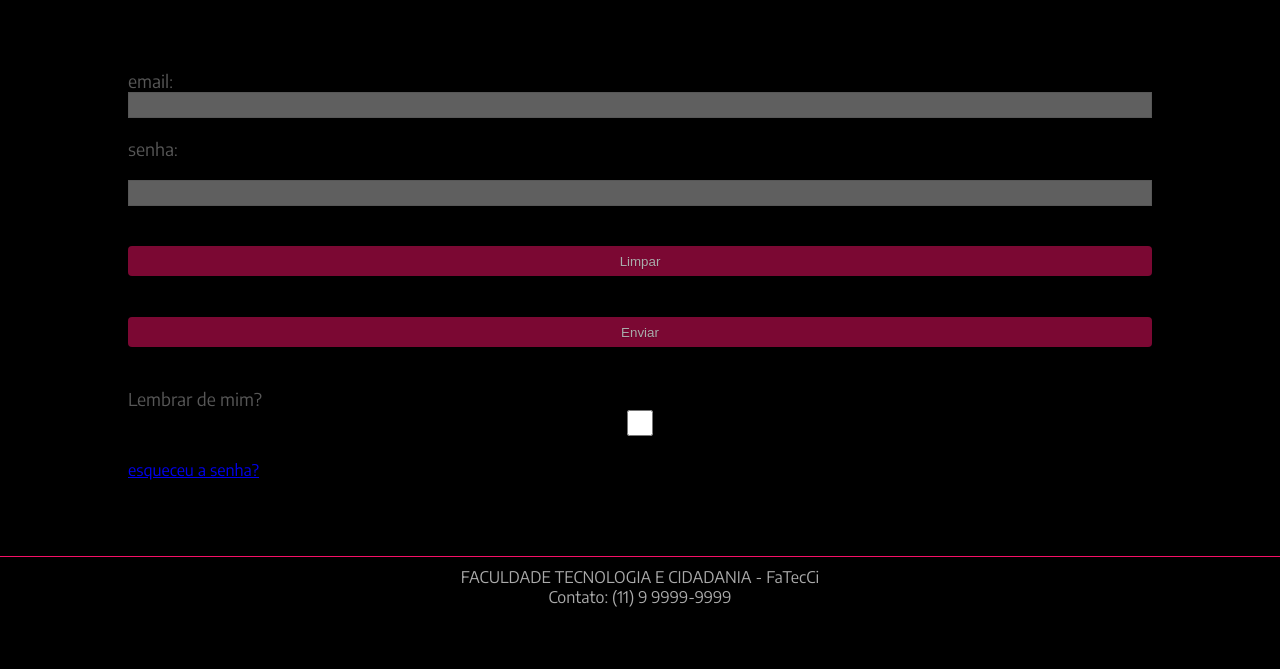
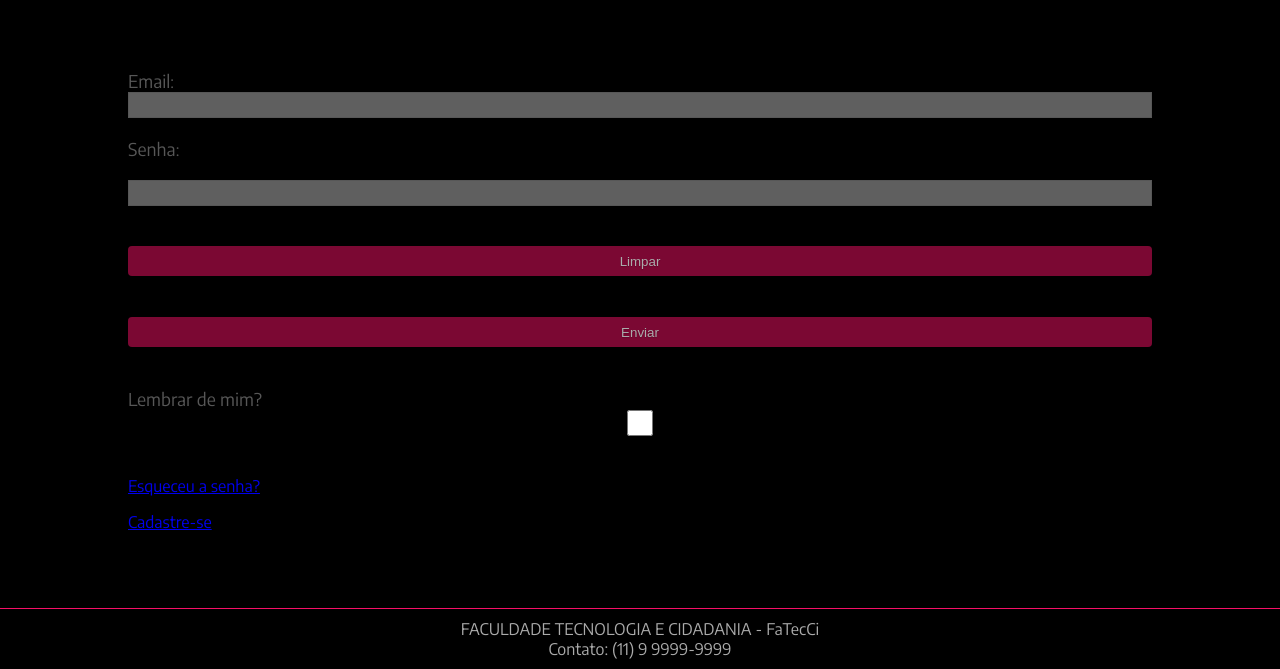
Before and after one commit to viniciusborges17/Tec-Web-TF, a plain HTML site: page login.html in a window 1280 px wide. Shown: the part 1064-1733 px from the top of the page. Before the commit the page ends 1681 px from the top, so only its background shows below. Drawn offline with Linux system fonts and the light colour scheme.

Commit message:
Corrigindo CSS e adicionando pagina de login na pagina cursos

```diff
--- a/estilo/estilos.css
+++ b/estilo/estilos.css
@@ -337,6 +337,8 @@ button{
 .subtitulo {
 	color: rgba(246, 16, 103, .9);
 }
+
+
 @media only screen and (max-width: 1056px){
     .navbar img{
         height: 3.1em;
--- a/login.html
+++ b/login.html
@@ -26,9 +26,9 @@
 
 <div class="padrão">
 	<form  name="login" method="POST">
-		<label for="loginemail">email</label>:<br/>
+		<label for="loginemail">Email</label>:<br/>
 		<input type="email" name="loginemail" class="input"><br><br/>
-		<label for="senha">senha</label>:<br/><br/>
+		<label for="senha">Senha</label>:<br/><br/>
 		<input name="senha" type="password" class="input"><br/><br/>
         <button type="reset"  class="botao">Limpar</button>
 		<button type="submit" class="botao">Enviar</button><br/><br/>
@@ -36,7 +36,8 @@
 		<input name="lembrar" type="checkbox" value="lembrar">
 	</form><br/>
 
-  <a href="esqueci.html">esqueceu a senha?</a>
+  <p><a href="esqueci.html">Esqueceu a senha?</a></p>
+  <p><a href="cadastro.html">Cadastre-se</a></p>
 </div>
 
 
```
Also changed, not shown: cursos.html (+1 -1 lines).
